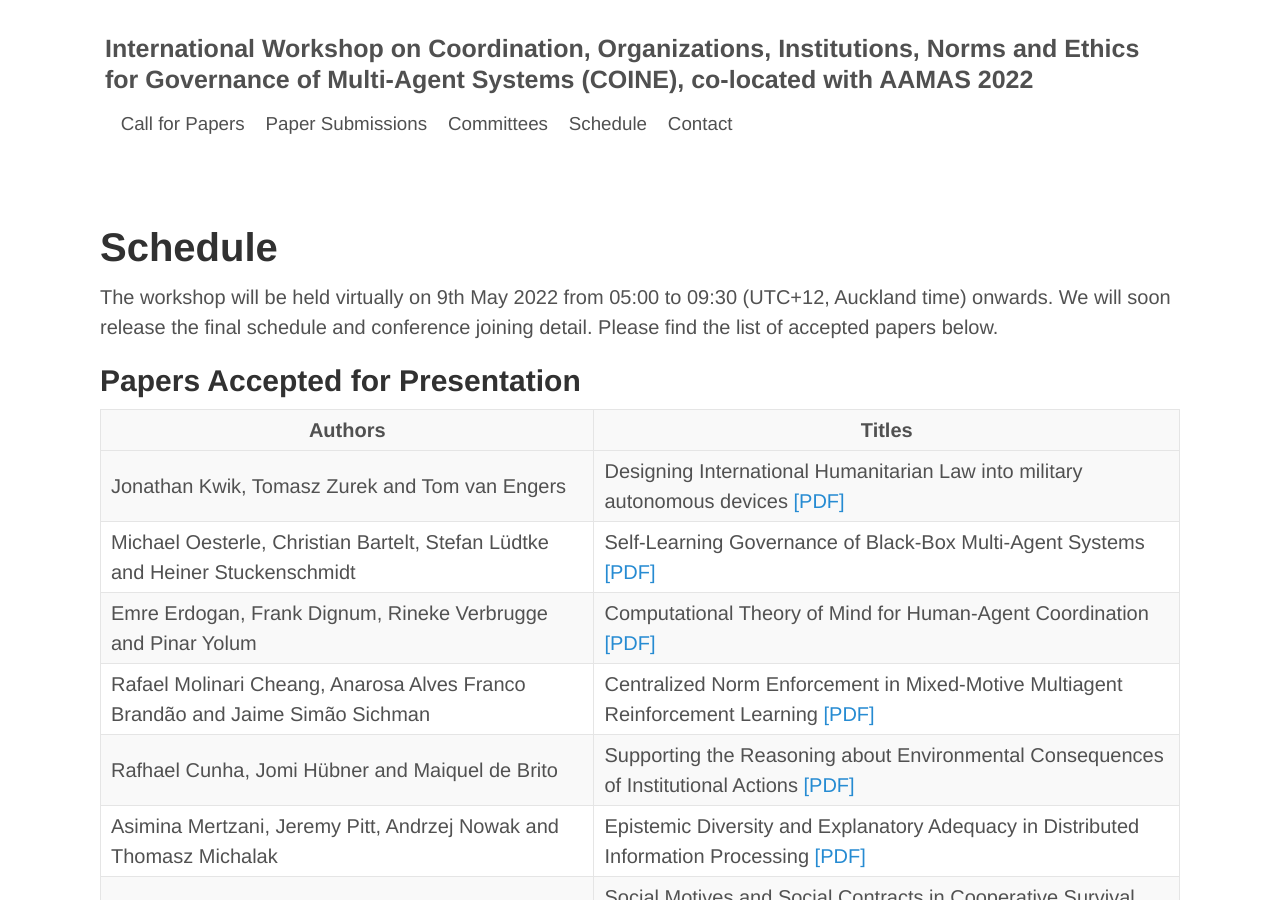
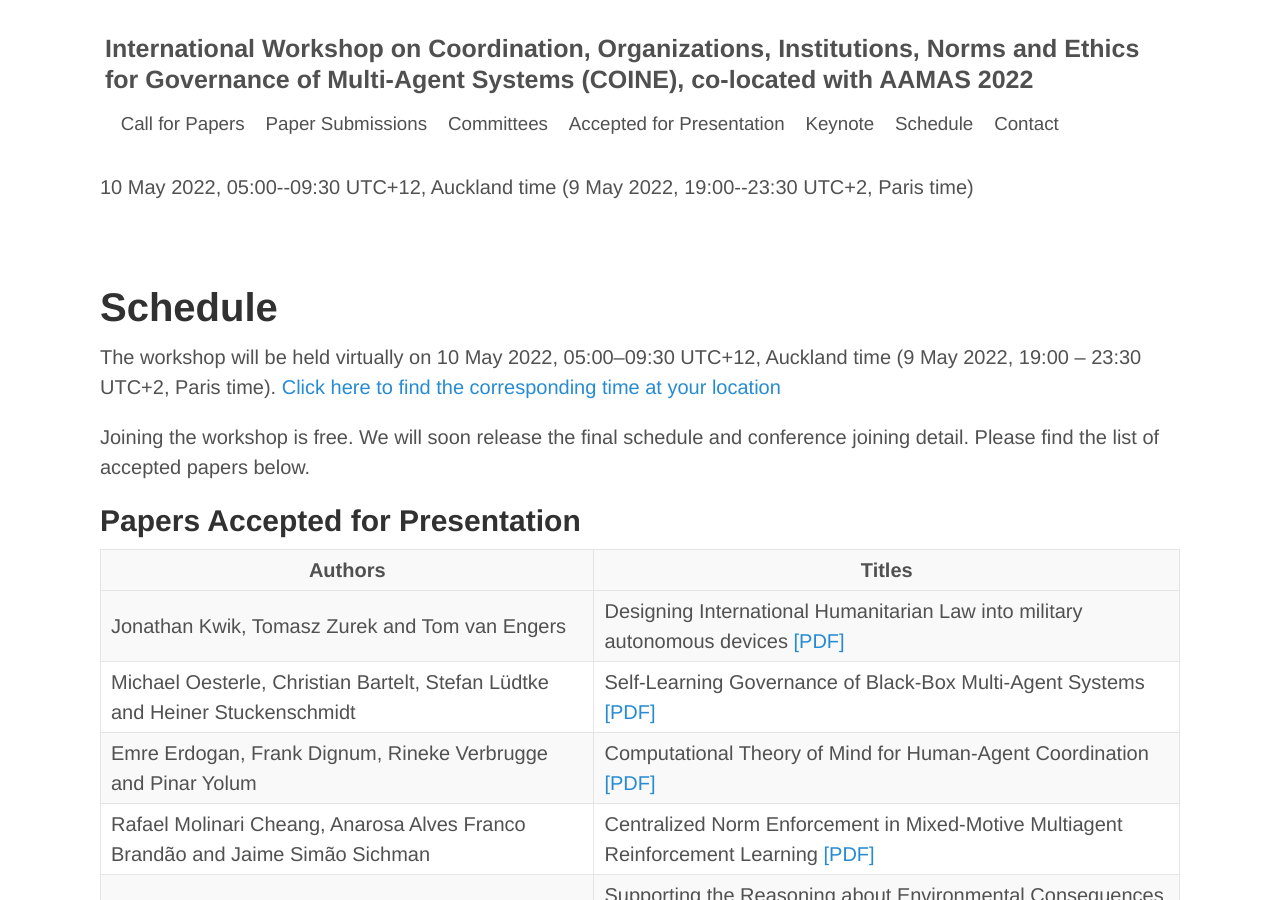
Before and after one commit to jithincheriyan/coine-2022-auckland, a Jekyll site: the page built from technical_programme.md, in a window 1280 px wide and 900 px high. Built offline with Jekyll 4.4.1, drawn with Linux system fonts in a browser that asks for light colours.

Commit message:
links and homepage update

```diff
--- a/_layouts/default.html
+++ b/_layouts/default.html
@@ -29,10 +29,13 @@
      <small>
        &nbsp;&nbsp;&nbsp;<a href="{{ site.path }}/committees.html">Committees</a>
      </small>
-     <!-- <span>|</span>
-	 <small>
+     <!-- <span>|</span> -->
+     <small>
        &nbsp;&nbsp;&nbsp;<a href="{{ site.path }}/accepted_for_presentation.html">Accepted for Presentation</a>
-     </small> -->
+     </small>
+     <small>
+       &nbsp;&nbsp;&nbsp;<a href="{{ site.path }}/keynote.html">Keynote</a>
+     </small>
      <!-- <span>|</span> -->
      <small>
        &nbsp;&nbsp;&nbsp;<a href="{{ site.path }}/technical_programme.html">Schedule</a>
@@ -42,6 +45,8 @@
        &nbsp;&nbsp;&nbsp;<a href="{{ site.path }}/contact.html">Contact</a>
      </small>
    </h3>
+   <br/>
+   	10 May 2022, 05:00--09:30 UTC+12, Auckland time (9 May 2022, 19:00--23:30 UTC+2, Paris time)
 </header>
 
 <div id="content">
--- a/technical_programme.md
+++ b/technical_programme.md
@@ -5,7 +5,9 @@ title: COINE
 
 # Schedule
 
-The workshop will be held virtually on 9th May 2022 from 05:00 to 09:30 (UTC+12, Auckland time) onwards. We will soon release the final schedule and conference joining detail. Please find the list of accepted papers below.
+The workshop will be held virtually on 10 May 2022, 05:00--09:30 UTC+12, Auckland time (9 May 2022, 19:00 -- 23:30 UTC+2, Paris time). [Click here to find the corresponding time at your location](https://www.timeanddate.com/worldclock/converter.html?iso=20220509T170000&p1=22&p2=195&p3=136&p4=233&p5=179)
+
+Joining the workshop is free. We will soon release the final schedule and conference joining detail. Please find the list of accepted papers below.
 
 ## Papers Accepted for Presentation
 
```
